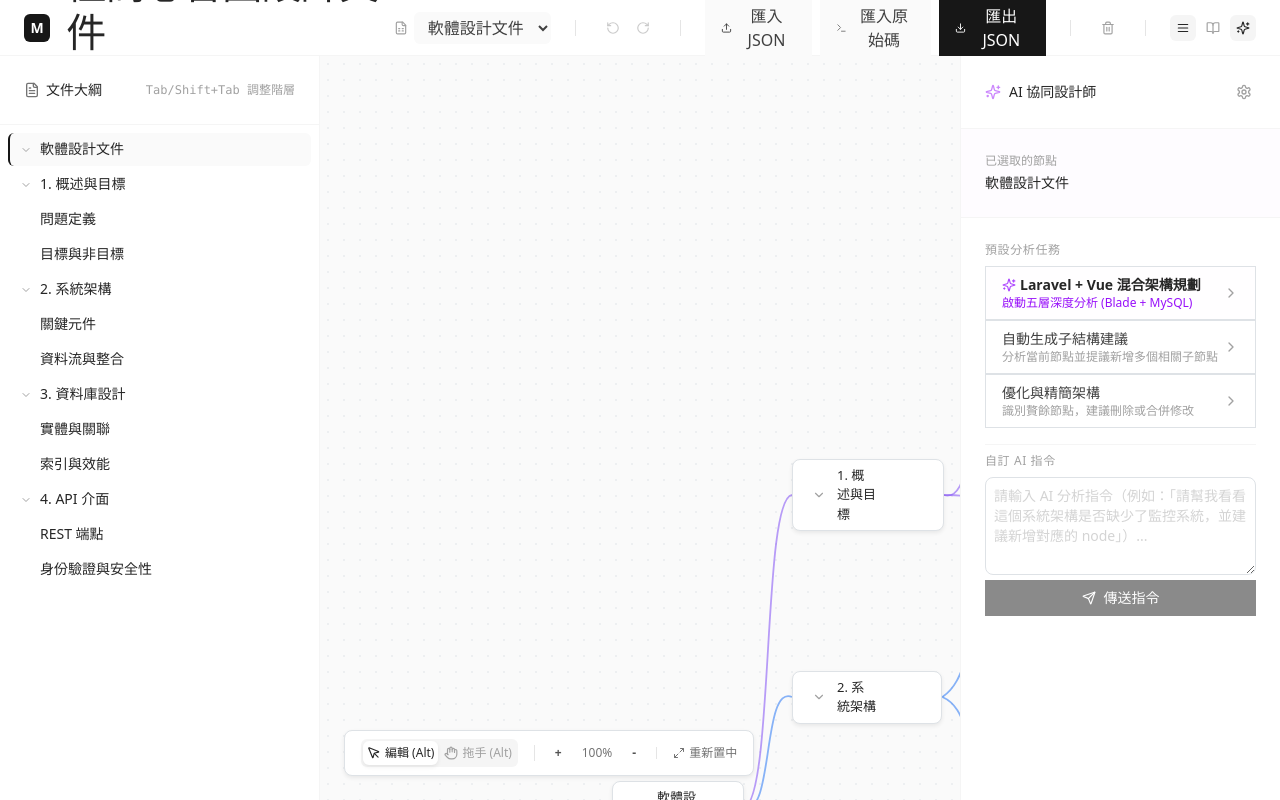
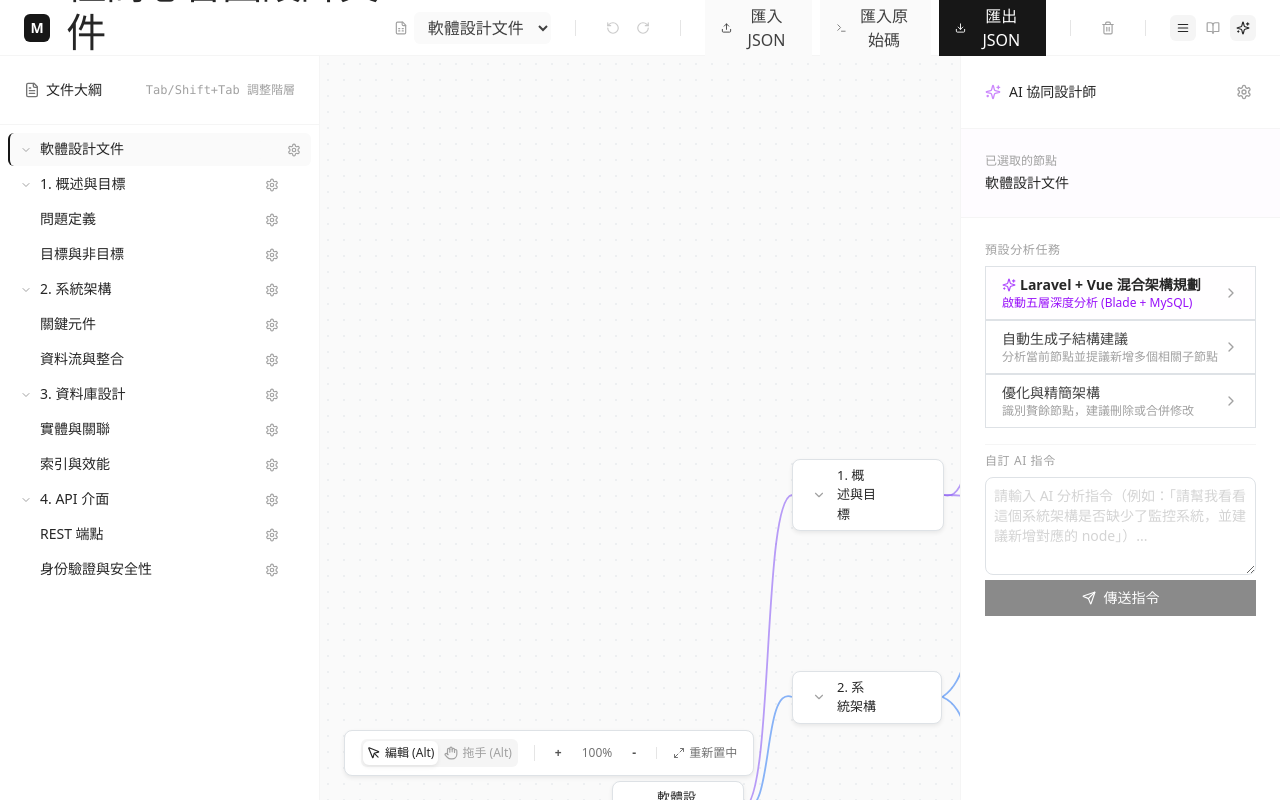
Before and after one commit to Edan0615/HT_TECH_MINDMAP, a Vue app: page / in a window 1280 px wide. Built offline with nearby package versions, Linux system fonts and the light colour scheme.

Commit message:
fix: resolve outline template tags and ensure settings button is always visible

```diff
--- a/src/components/DocumentOutline.vue
+++ b/src/components/DocumentOutline.vue
@@ -24,6 +24,7 @@
             : 'hover:bg-neutral-50/50 border-l-2 border-transparent'
         ]"
         @click="selectNode(item.id, $event)"
+        @dblclick="emit('open-properties', item.id)"
       >
         <!-- Toggle button for children -->
         <button
@@ -52,20 +53,28 @@
           @keydown.up.prevent="focusNeighbor(index, -1)"
           @keydown.down.prevent="focusNeighbor(index, 1)"
           @focus="selectNode(item.id, $event)"
+          @dblclick.stop="emit('open-properties', item.id)"
         />
 
-        <!-- Hover node manipulation buttons -->
-        <div class="opacity-0 group-hover:opacity-100 flex items-center gap-1 transition-opacity absolute right-2 bg-neutral-50 pl-2">
+        <!-- Controls panel (Permanently visible SettingsIcon for great accessibility, others on hover) -->
+        <div
+          class="flex items-center gap-1 absolute right-2 pl-2 transition-all rounded-md"
+          :class="[
+            selectedNodeIds.includes(item.id)
+              ? 'bg-neutral-50'
+              : 'bg-white group-hover:bg-neutral-50/50'
+          ]"
+        >
           <button
             @click.stop="addChild(item.id)"
-            class="p-0.5 text-neutral-400 hover:text-neutral-600 hover:bg-neutral-200/50 rounded"
+            class="p-0.5 text-neutral-400 hover:text-neutral-600 hover:bg-neutral-200/50 rounded opacity-0 group-hover:opacity-100 transition-opacity"
             title="新增子節點"
           >
             <PlusIcon class="w-3.5 h-3.5" />
           </button>
           <button
             @click.stop="emit('open-properties', item.id)"
-            class="p-0.5 text-neutral-400 hover:text-neutral-600 hover:bg-neutral-200/50 rounded"
+            class="p-0.5 text-neutral-400 hover:text-purple-600 hover:bg-purple-50 rounded"
             title="編輯細節與屬性"
           >
             <SettingsIcon class="w-3.5 h-3.5" />
@@ -73,7 +82,7 @@
           <button
             v-if="item.id !== 'root'"
             @click.stop="deleteNode(item.id)"
-            class="p-0.5 text-neutral-400 hover:text-red-500 hover:bg-red-50 rounded"
+            class="p-0.5 text-neutral-400 hover:text-red-500 hover:bg-red-50 rounded opacity-0 group-hover:opacity-100 transition-opacity"
             title="刪除節點"
           >
             <TrashIcon class="w-3.5 h-3.5" />
```
